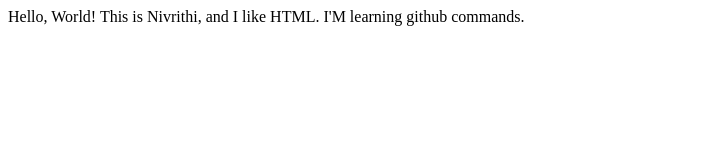
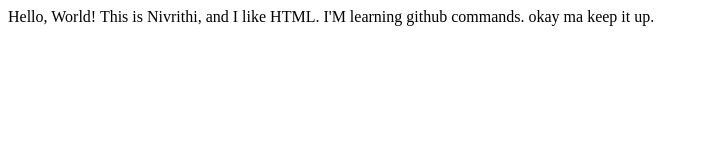
Before and after one commit to nivrithi15/new1, a plain HTML site: page index.html in a window 1280 px wide. Shown: the whole page, without its empty margins (0-709 px from the left). Drawn offline with Linux system fonts and the light colour scheme.

Commit message:
made small changes

```diff
--- a/index.html
+++ b/index.html
@@ -7,6 +7,7 @@
     <p>Hello, World!
        This is Nivrithi, and I like HTML.
         I'M learning github commands.
+        okay ma keep it up.
     </p>
 
 </body>
```
